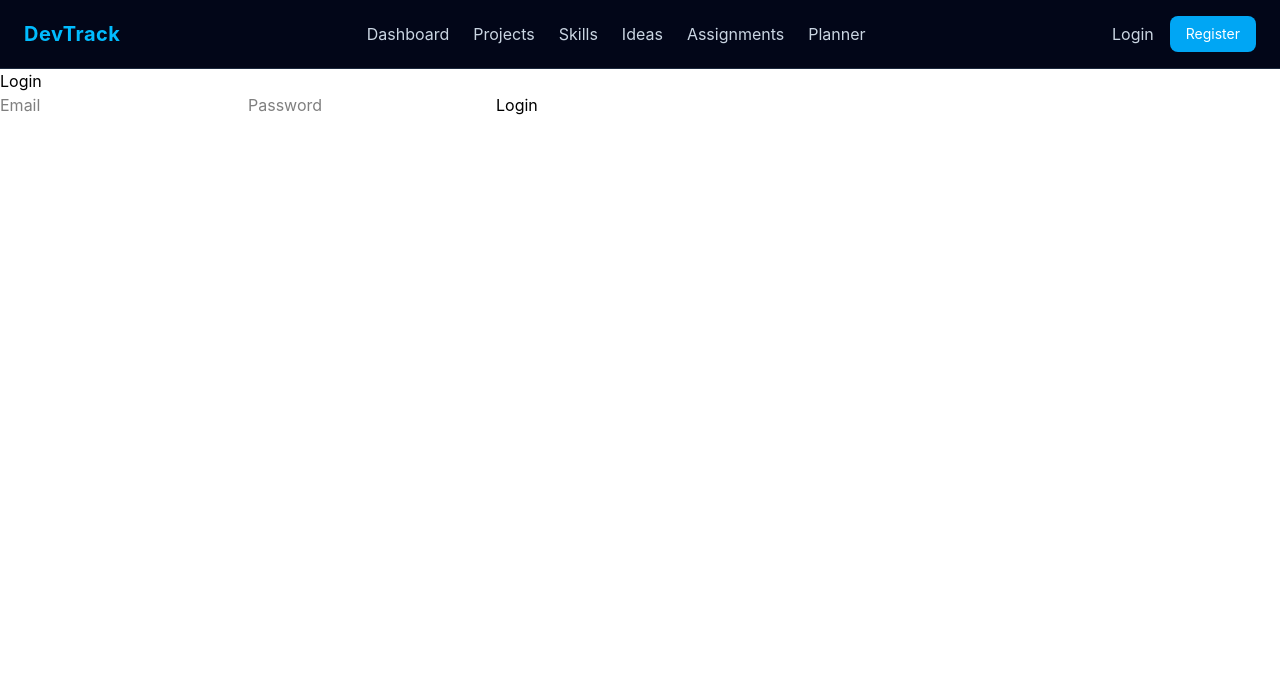
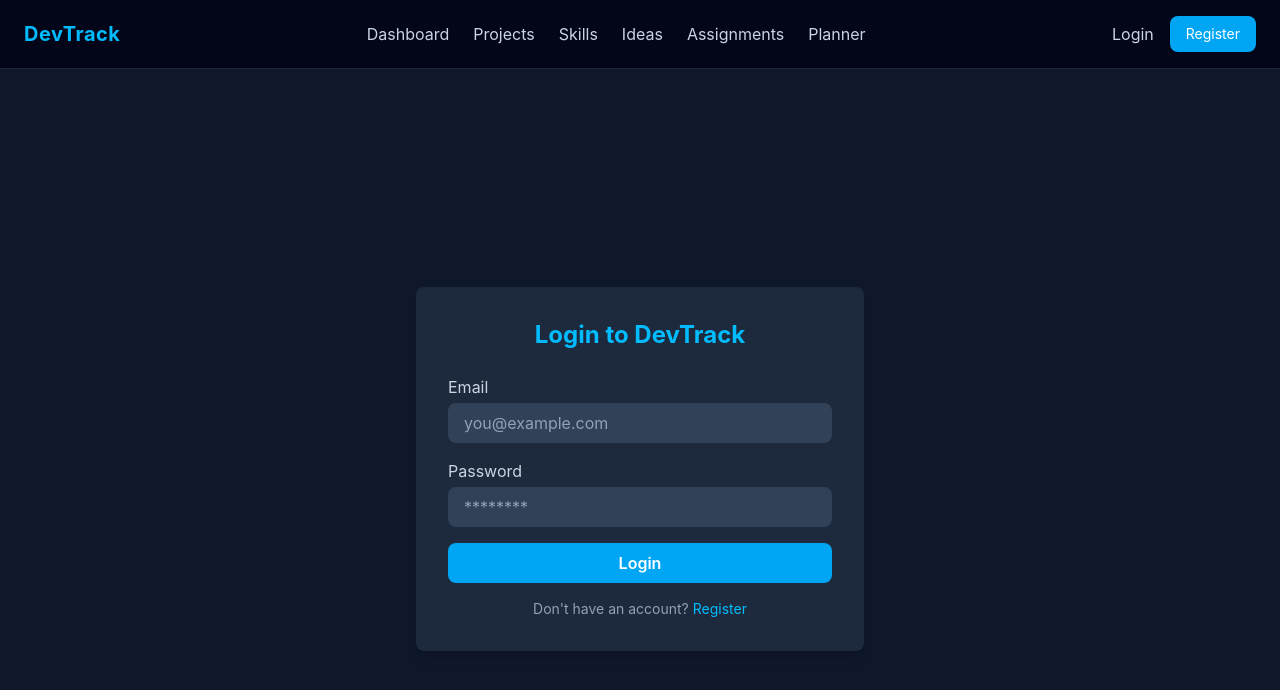
Before and after one commit to roymulinge/devtrack-app, a React (Vite) app: page /login in a window 1280 px wide. Shown: the top 690 px of the page. Built offline with nearby package versions, Linux system fonts and the light colour scheme.

Commit message:
refactor: modernize login page with Tailwind, centered card, focus states, and inline error display

```diff
--- a/src/pages/Login.jsx
+++ b/src/pages/Login.jsx
@@ -13,33 +13,72 @@ const Login = () => {
     e.preventDefault();
     try {
       await login(email, password);
-      navigate("/");
+      navigate("/dashboard"); // Navigate to dashboard after login
     } catch (err) {
-      setError("Invalid credentials");
+      setError("Invalid credentials. Please try again.");
     }
   };
 
   return (
+    <div className="min-h-screen flex items-center justify-center bg-slate-900 px-4">
+      <div className="w-full max-w-md bg-slate-800 rounded-lg shadow-lg p-8">
+        <h2 className="text-2xl font-bold text-sky-400 mb-6 text-center">
+          Login to DevTrack
+        </h2>
+
+        {error && (
+          <p className="text-red-500 text-sm mb-4 text-center">{error}</p>
+        )}
+
+        <form onSubmit={handleSubmit} className="space-y-4">
           <div>
-      <h2>Login</h2>
-      <form onSubmit={handleSubmit}>
+            <label className="block text-slate-300 mb-1" htmlFor="email">
+              Email
+            </label>
             <input
+              id="email"
               type="email"
-          placeholder="Email"
+              placeholder="you@example.com"
               value={email}
               onChange={(e) => setEmail(e.target.value)}
               required
+              className="w-full px-4 py-2 rounded-lg bg-slate-700 text-slate-100 placeholder-slate-400 focus:outline-none focus:ring-2 focus:ring-sky-400"
             />
+          </div>
+
+          <div>
+            <label className="block text-slate-300 mb-1" htmlFor="password">
+              Password
+            </label>
             <input
+              id="password"
               type="password"
-          placeholder="Password"
+              placeholder="********"
               value={password}
               onChange={(e) => setPassword(e.target.value)}
               required
+              className="w-full px-4 py-2 rounded-lg bg-slate-700 text-slate-100 placeholder-slate-400 focus:outline-none focus:ring-2 focus:ring-sky-400"
             />
-        <button type="submit">Login</button>
+          </div>
+
+          <button
+            type="submit"
+            className="w-full bg-sky-500 hover:bg-sky-600 text-white py-2 rounded-lg font-semibold transition"
+          >
+            Login
+          </button>
         </form>
-      {error && <p style={{ color: "red" }}>{error}</p>}
+
+        <p className="mt-4 text-sm text-slate-400 text-center">
+          Don't have an account?{" "}
+          <a
+            href="/register"
+            className="text-sky-400 hover:underline"
+          >
+            Register
+          </a>
+        </p>
+      </div>
     </div>
   );
 };
```
Lines whose indentation alone changed are shown as unchanged.
